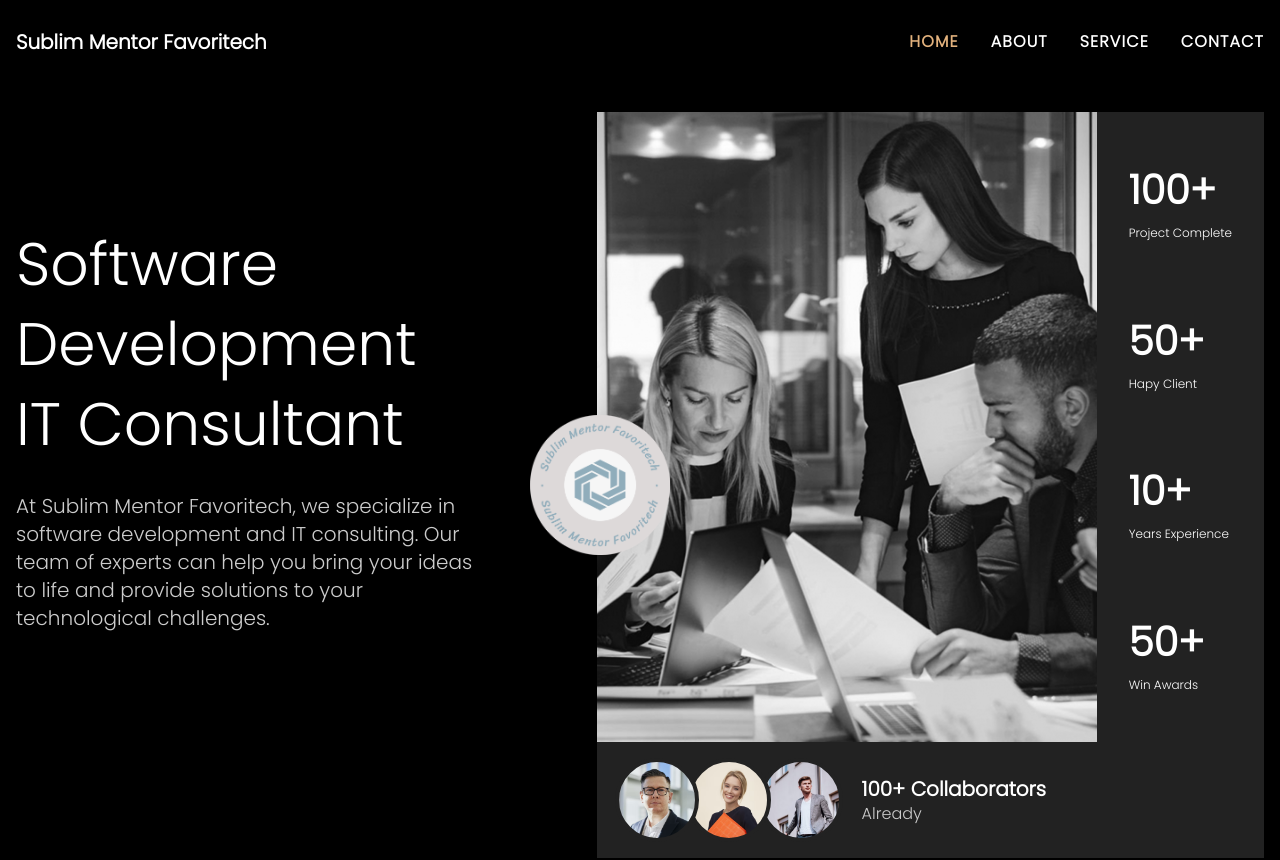
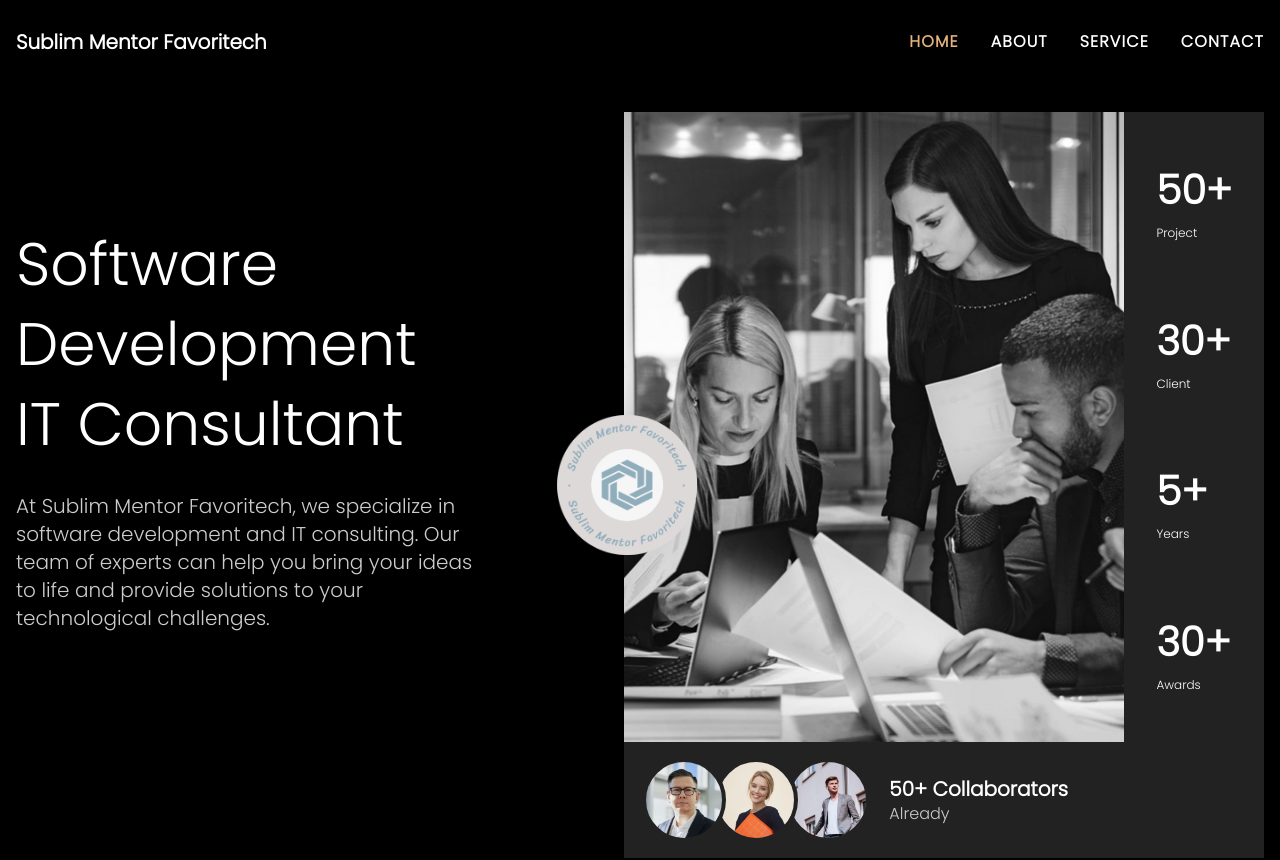
Before and after one commit to favoritech/sublim, a React (Create React App) app: page / in a window 1280 px wide. Shown: the top 860 px of the page. Built offline with nearby package versions, Linux system fonts and the light colour scheme.

Commit message:
fix: change summary

```diff
--- a/src/components/home/HomeSummary.jsx
+++ b/src/components/home/HomeSummary.jsx
@@ -5,20 +5,20 @@
 
 const draftSummaries = [
   {
-    description: "Project Complete",
-    count: 100,
-  },
-  {
-    description: "Hapy Client",
+    description: "Project",
     count: 50,
   },
   {
-    description: "Years Experience",
-    count: 10,
+    description: "Client",
+    count: 30,
   },
   {
-    description: "Win Awards",
-    count: 50,
+    description: "Years",
+    count: 5,
+  },
+  {
+    description: "Awards",
+    count: 30,
   },
 ];
 
--- a/src/components/home/SummaryCollaborators.jsx
+++ b/src/components/home/SummaryCollaborators.jsx
@@ -11,7 +11,7 @@
         <div className={`${collaboratorStyles} ${styles.image3}`} />
       </div>
       <div className="flex flex-col text-center sm:text-left">
-        <span className="text-white text-[1.25rem] font-bold leading-7">100+ Collaborators</span>
+        <span className="text-white text-[1.25rem] font-bold leading-7">50+ Collaborators</span>
         <span className="text-[#ccc] text-[1rem] leading-[1.4rem] font-medium">Already</span>
       </div>
     </div>
--- a/src/components/newsletter/NewsLetterImage.module.css
+++ b/src/components/newsletter/NewsLetterImage.module.css
@@ -6,5 +6,4 @@
   background-repeat: no-repeat;
   background-size: cover;
   background-position: center;
-  opacity: 0.4;
 }
```
